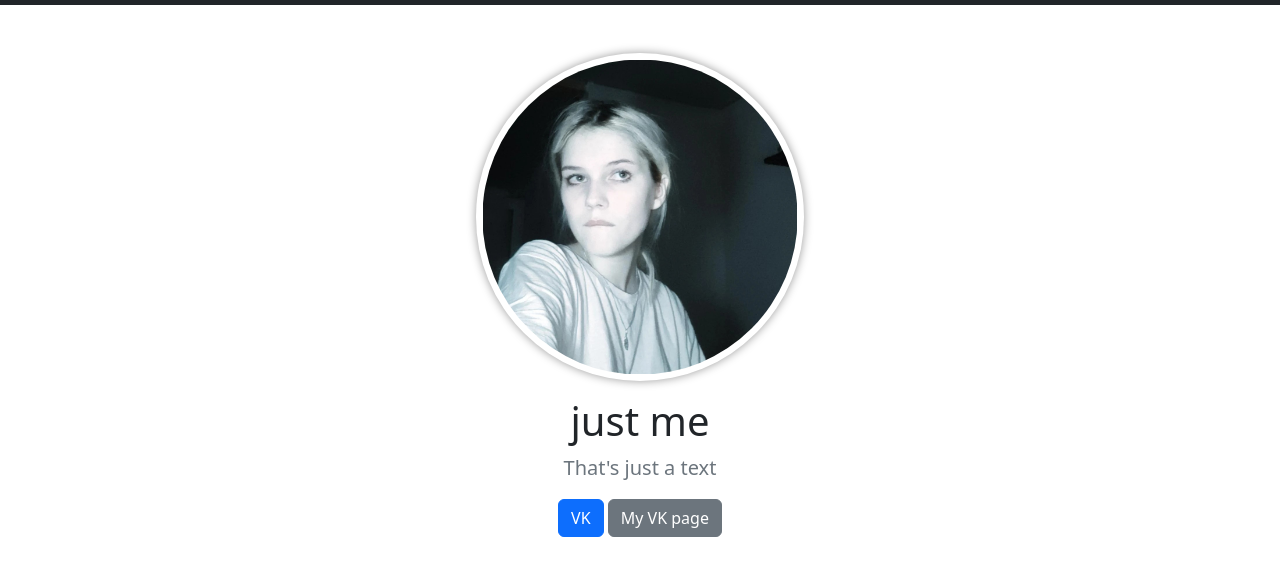
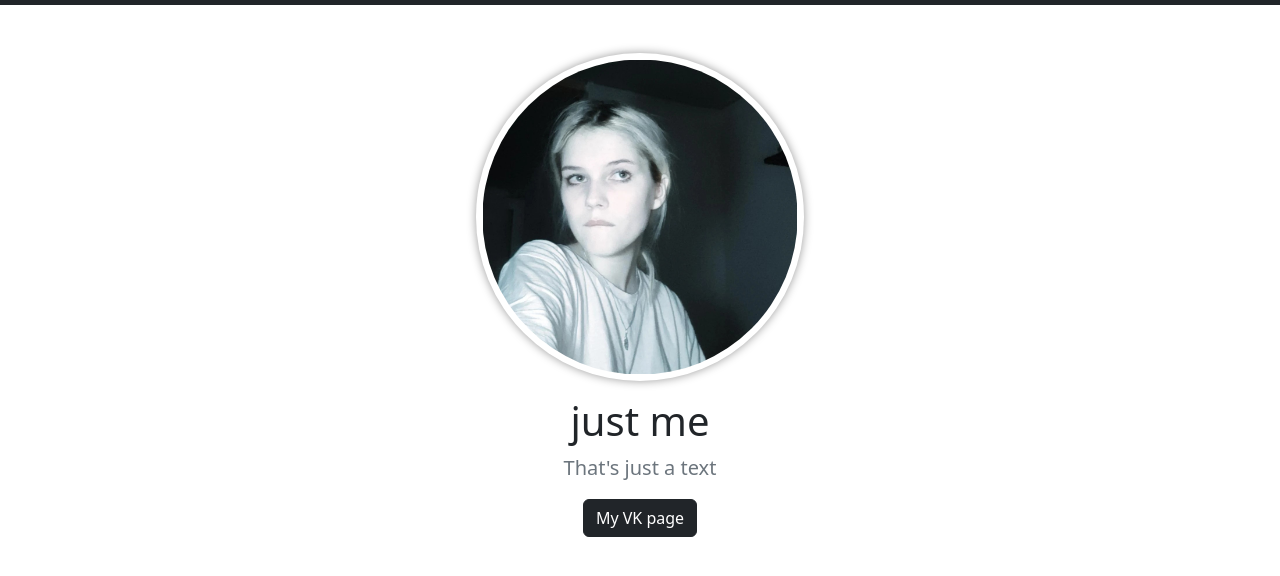
Before and after one commit to Anny000/css-first_project, a plain HTML site: page index.html in a window 1280 px wide. Shown: the part 60-636 px from the top of the page. Drawn offline with nearby package versions, Linux system fonts and the light colour scheme.

Commit message:
Update index.html

```diff
--- a/index.html
+++ b/index.html
@@ -62,18 +62,18 @@
           <img
             class="rounded-img"
             src="123.jpg"
-            alt="Kitty"
+            alt="my photo"
             class="col-lg-12"
           />
           <h1 class="fw-light">just me</h1>
           <p class="lead text-muted">That's just a text</p>
-          <a href="https://vk.com/" target="_blank" class="btn btn-primary">
+<!--      <a href="https://vk.com/" target="_blank" class="btn btn-primary">
             VK
-          </a>
+          </a> -->
           <a
             href="https://vk.com/whydoucare"
             target="_blank"
-            class="btn btn-secondary"
+            class="btn btn-dark"
           >
             My VK page
           </a>
```
